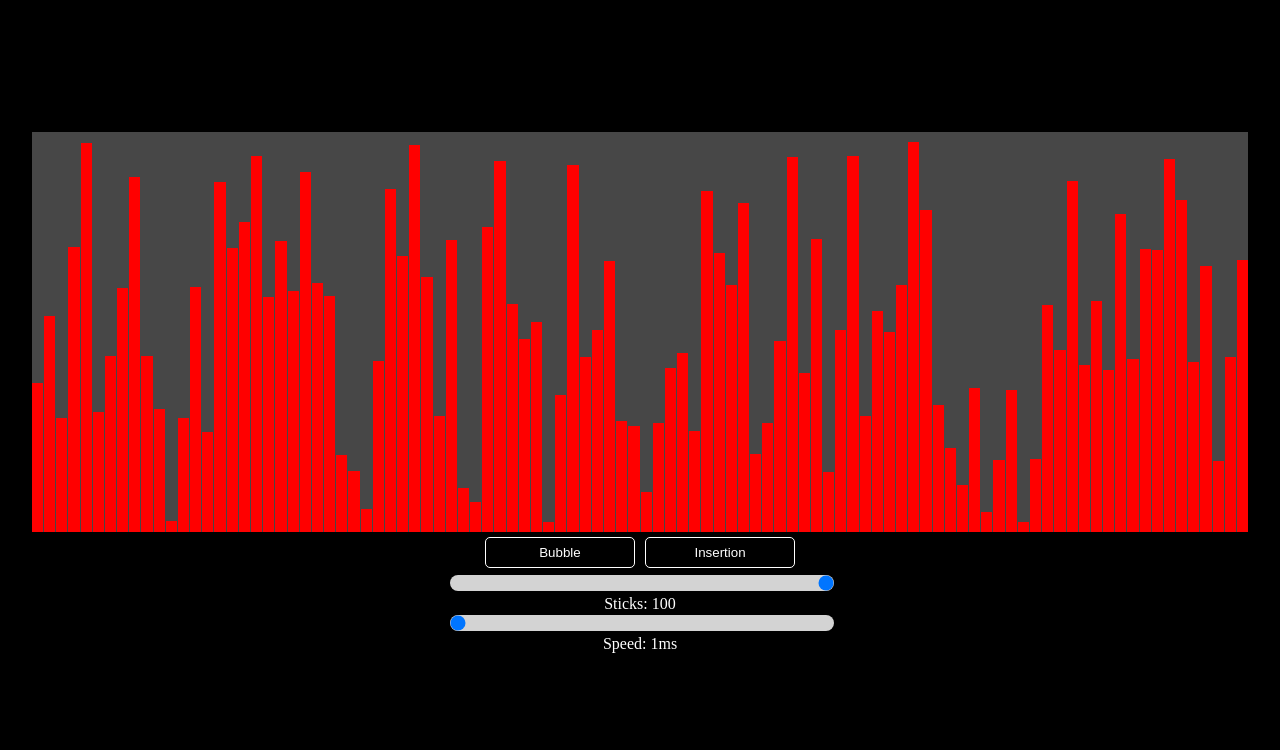
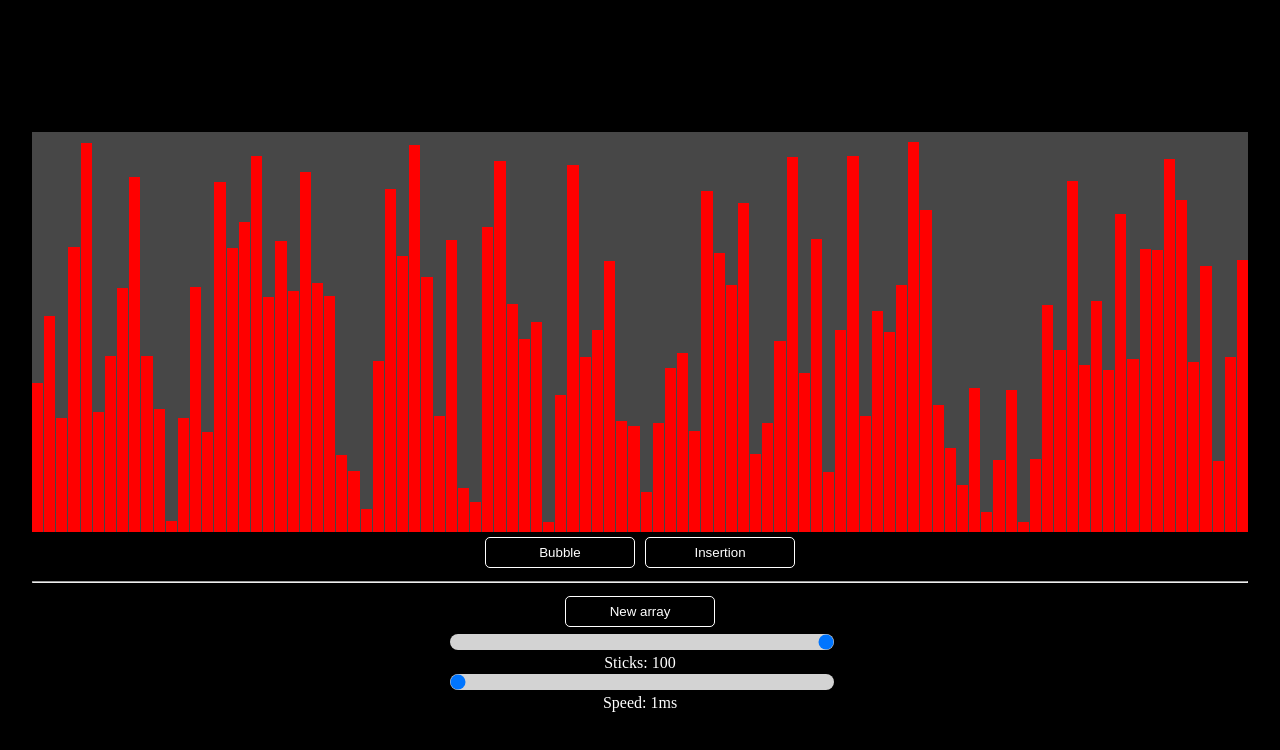
Before and after one commit to williameliasson-dev/sorting-algo, a React (Vite) app: page / in a window 1280 px wide. Shown: the top 750 px of the page. Built offline with nearby package versions, Linux system fonts and the light colour scheme; a web font is replaced by a local one.

Commit message:
new array function

```diff
--- a/src/components/Sticks/Sticks.jsx
+++ b/src/components/Sticks/Sticks.jsx
@@ -5,6 +5,7 @@ import insertionSort from "../../../algorithms/insertionSort";
 
 const Sticks = (props) => {
   const [renderSticks, setRenderSticks] = useState([]);
+  const [getNewArray, setGetNewArray] = useState(false);
 
   useEffect(() => {
     setRenderSticks([]);
@@ -17,9 +18,9 @@ const Sticks = (props) => {
       };
       stickObjects.push(stick);
     }
-
     setRenderSticks(stickObjects);
-  }, [props.amount]);
+    setGetNewArray(false);
+  }, [props.amount, getNewArray]);
 
   return (
     <div>
@@ -43,6 +44,7 @@ const Sticks = (props) => {
           );
         })}
       </div>
+      <div>
         <button
           onClick={() => bblSort(renderSticks, setRenderSticks, props.speed)}
         >
@@ -56,6 +58,9 @@ const Sticks = (props) => {
           Insertion
         </button>
       </div>
+      <hr />
+      <button onClick={() => setGetNewArray(true)}>New array</button>
+    </div>
   );
 };
 
```
Lines whose indentation alone changed are shown as unchanged.
